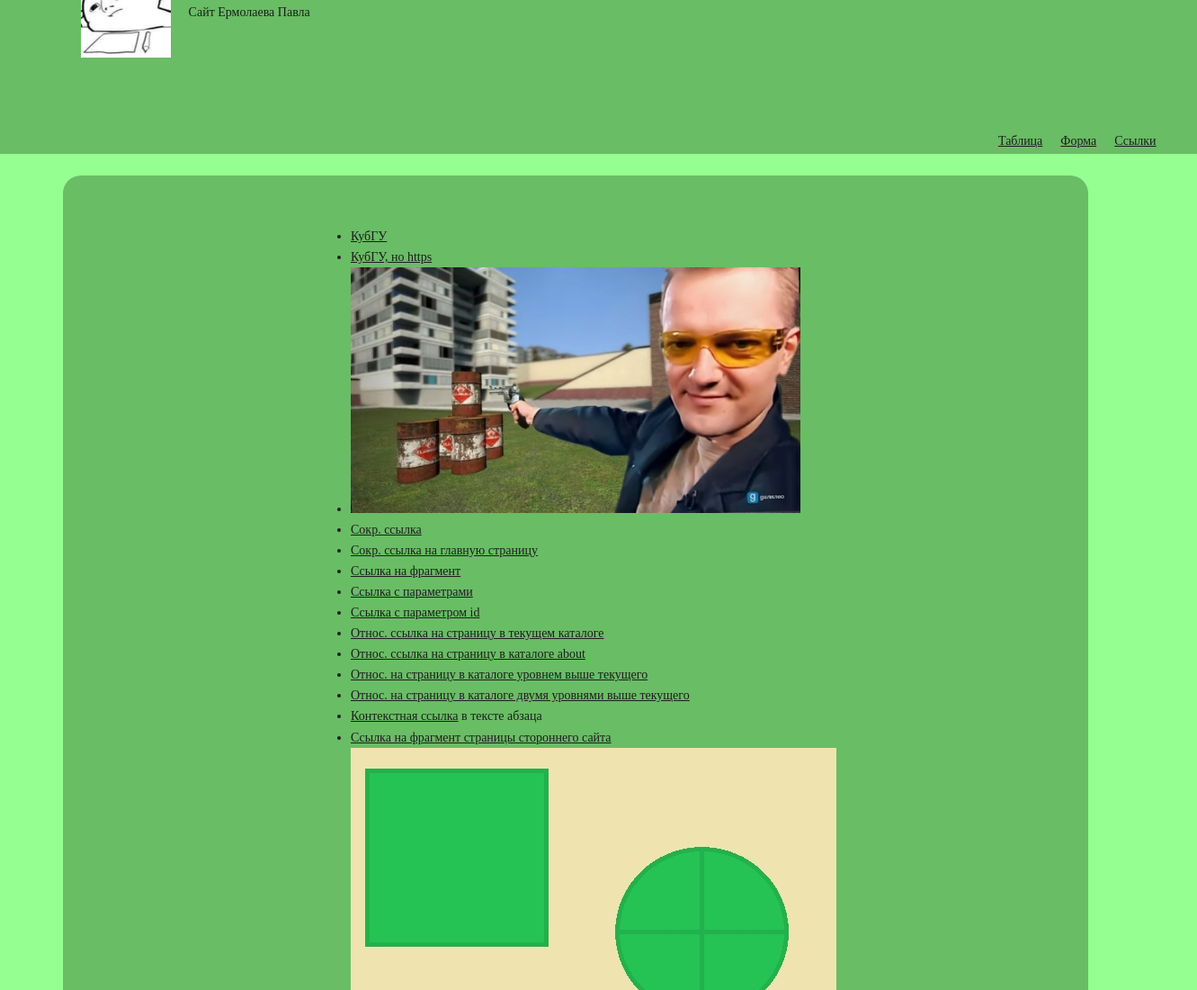
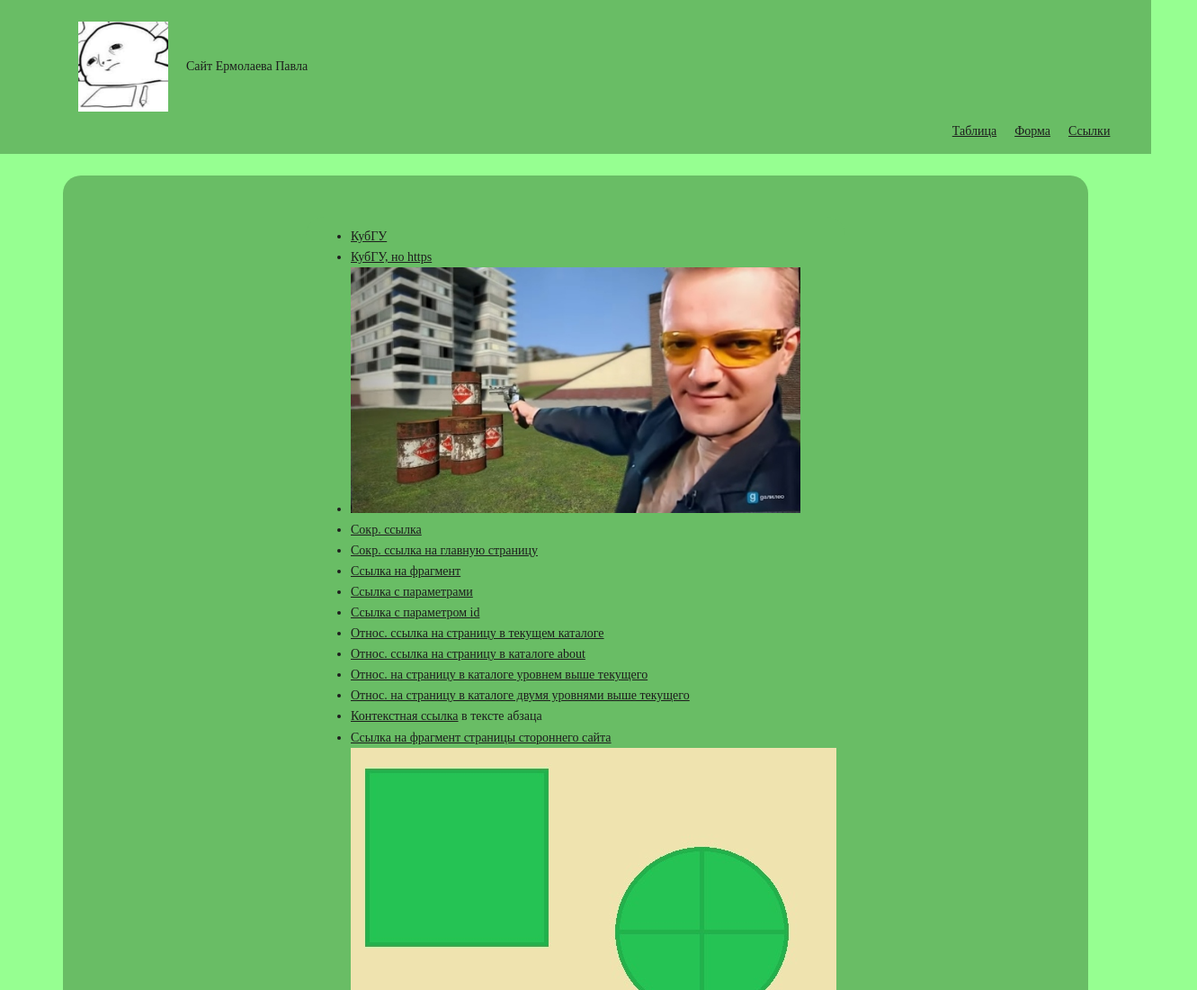
Before and after one commit to Chezem141/Chezem141.github.io, a plain HTML site: page task 3/index.html in a window 1280 px wide. Shown: the top 1100 px of the page at 90% size, 1331 px wide, since content can reach past the window. Drawn offline with Linux system fonts and the light colour scheme.

Commit message:
Update styles.css

```diff
--- a/task 3/styles/styles.css
+++ b/task 3/styles/styles.css
@@ -10,7 +10,6 @@ html{
 }
 
 #header {
-    width: 100%;
     height: 120px;
     background-color: #69BD65;
     text-align: center;
@@ -39,7 +38,6 @@ html{
 #ref1, #ref2, #ref3{
     float: right;
     padding-right: 20px;
-    line-height: 120px
 }
 
 
@@ -147,8 +145,4 @@ html{
         display: inline;
         float: right;
     }
-
-    .links-menu {
-        display: inline;
-    }
 }
```
